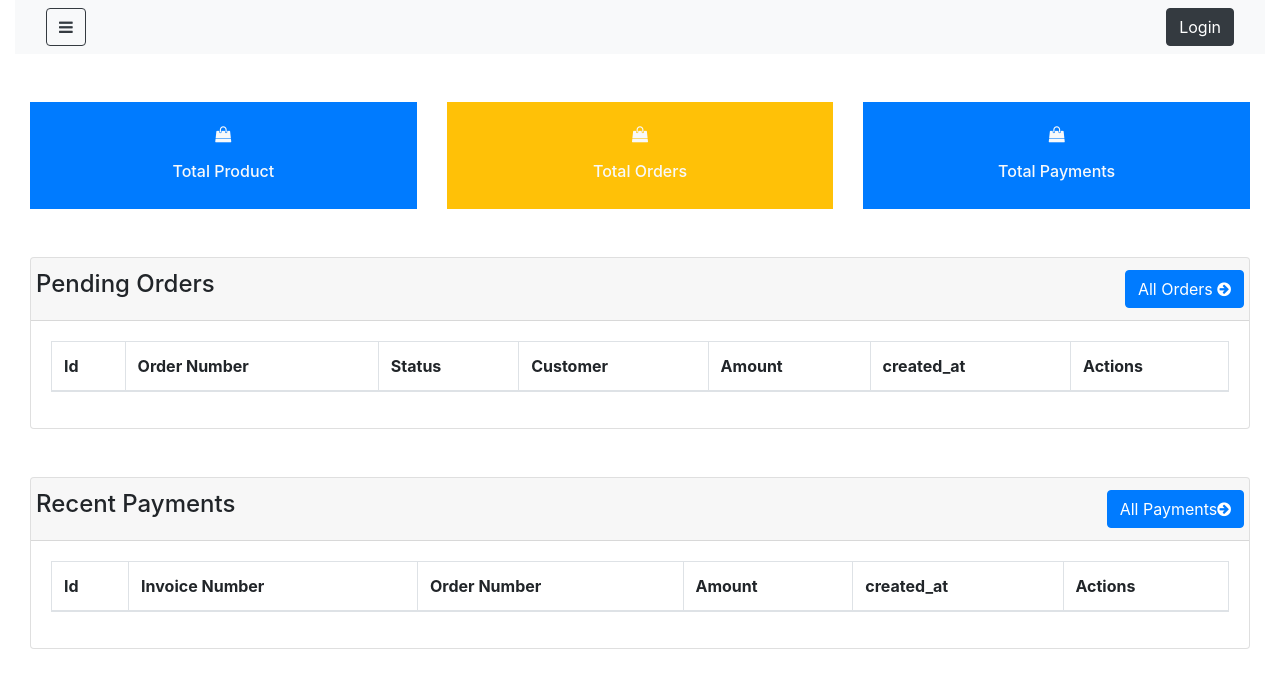
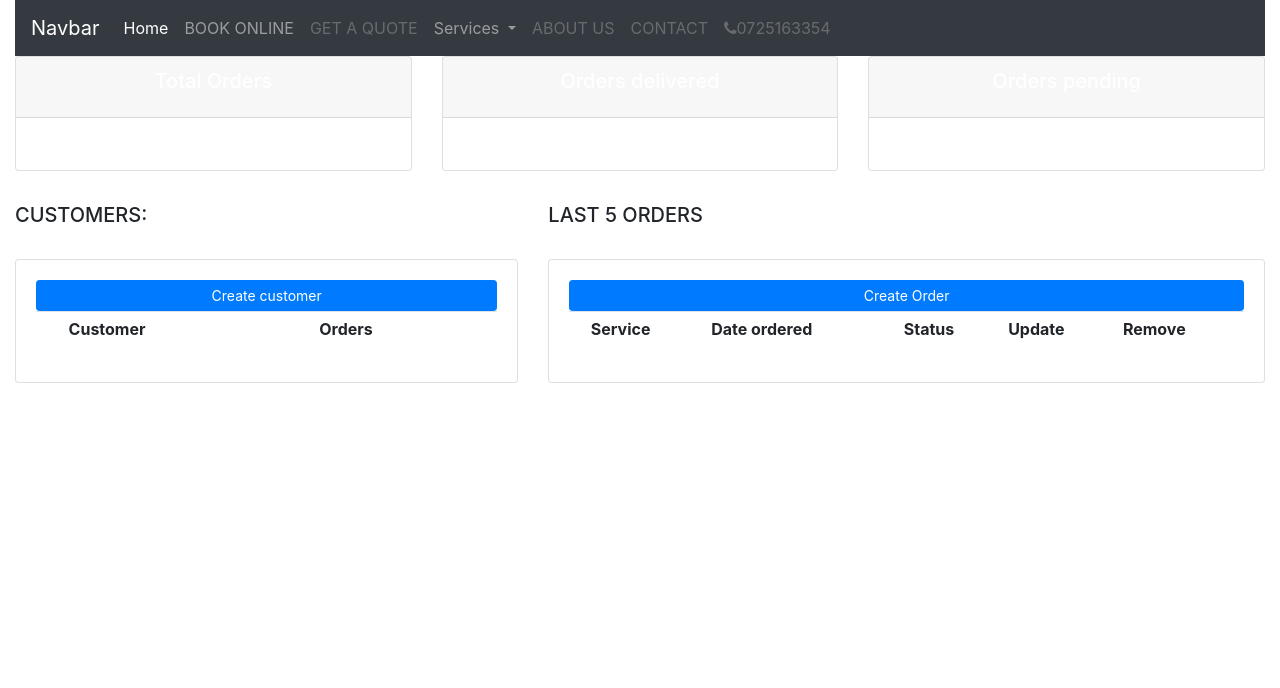
Before and after one commit to lindanyonje/rom_cleaning_services, a Django app: page /dashboard/ in a window 1280 px wide. Shown: the top 688 px of the page. Run offline with Django 3.2, Linux system fonts and the light colour scheme; lists and menus that the app fills with data are empty; some libraries are stand-ins or nearby versions.

Commit message:
dashboard

```diff
--- a/ROM/templates/ROM/admin/dashboard.html
+++ b/ROM/templates/ROM/admin/dashboard.html
@@ -4,191 +4,46 @@
 
 {% block content %}
 
-<div class="container-fluid">
-
-    <div class="row justify-content-center my-5">
-
-        <div class="col-lg-4 col-md-4 col-md-12">
-
-            <div clas="card bg-secondary">
-
-                <div class="card-body bg-primary text-light text-center">
-
-                    <P><i class="fa fa-shopping-bag"></i></P>
-                    <h6>Total Product</h6>
-                    <h5>{{product_count}}</h5>
-                </div>
-
-            </div>
-
-        </div>
-
-        <div class="col-lg-4 col-md-4 col-md-12">
-
-            <div clas="card bg-secondary">
-
-                <div class="card-body bg-warning text-light text-center">
-
-                    <P><i class="fa fa-shopping-bag"></i></P>
-                    <h6>Total Orders</h6>
-                    <h5>{{order_count}}</h5>
-                </div>
-
-            </div>
-
-        </div>
-
-        <div class="col-lg-4 col-md-4 col-md-12">
-
-            <div clas="card bg-dark">
-
-                <div class="card-body bg-primary text-light text-center">
-
-                    <P><i class="fa fa-shopping-bag"></i></P>
-                    <h6>Total Payments</h6>
-                    <h5>{{payment_count}}</h5>
-                </div>
-
-            </div>
-
-        </div>
+{% include 'ROM/admin/status.html' %}
 
 
 
-
-
-
+<div class = "row mt-3 " id="body">
+    <div class= "col-md-5">
+        <h5>CUSTOMERS:</h5>
+        <br>
+        <div class= "card card-body">
+            <a class= "btn btn-primary btn-sm btn-block" href="">Create customer</a>
+            <table class= "table table-sm">
+                <tr>
+                    <th></th>
+                    <th>Customer</th>
+                    <th>Orders</th>
+                </tr>
+            </table>
+        </div>
 
     </div>
 
-    <!--pending orders section-->
+    <div class= "col-md-7">
+        <h5>LAST 5 ORDERS</h5>
+        <br>
+        <div class= "card card-body">
+            <a class= "btn btn-primary btn-sm btn-block" href="">Create Order</a>
+            <table class= "table table-sm">
+                <tr>
+                    <th></th>
+                    <th>Service</th>
+                    <th>Date ordered</th>
+                    <th>Status</th>
+                    <th>Update</th>
+                    <th>Remove</th>
+                </tr>
+            </table>
+        </div>
 
-    <div class="row justify-content-center">
-
-        <div class="col-lg-12 col-md-12 col-sm-12">
-
-            <div class="card">
-
-                <div class="card-header">
-                    <div class="row">
-                        <h4>Pending Orders</h4>
-                        <a href="" class="btn btn-primary ml-auto">
-                            All Orders <i class="fa fa-arrow-circle-right"></i>
-                        </a>
-                    </div>
-                </div>
-                <!--card header ends-->
-
-                <!--card body starts-->
-
-                <div class="card-body">
-
-                    <table class="table table-hover table-bordered table-striped">
-                        <thead>
-                            <tr>
-                                <th>Id</th>
-                                <th>Order Number</th>
-                                <th>Status</th>
-                                <th>Customer</th>
-                                <th>Amount</th>
-                                <th>created_at</th>
-                                <th>Actions</th>
-                            </tr>
-                        </thead>
-
-                        <tbody>
-                            {% for order in pending_orders %}
-                            <tr>
-                                <td>{{order.id}}</td>
-                                <td>{{order.order_number}}</td>
-                                <td>{{order.status}}</td>
-                                <td>{{order.customer_id}}</td>
-                                <td>{{order.total}}</td>
-                                <td>{{order.created_at}}</td>
-                                <td>
-                                    <a href="#" class="btn btn-dark btn-sm">
-                                        <i class="fa fa-eye"></i>
-                                    </a>
-
-                                </td>
-
-                            </tr>
-                            {% endfor %}
-                        </tbody>
-                    </table>
-
-                </div>
-
-                <!--card body ends-->
-
-            </div>
-        </div>
     </div>
-
-    <!--recent payments-->
-    <div class="row justify-content-center my-5">
-
-        <div class="col-lg-12 col-md-12 col-sm-12">
-
-            <div class="card">
-
-                <div class="card-header">
-                    <div class="row">
-                        <h4>Recent Payments</h4>
-                        <a href="" class="btn btn-primary ml-auto">
-                            All Payments<i class="fa fa-arrow-circle-right"></i>
-                        </a>
-                    </div>
-                </div>
-                <!--card header ends-->
-
-                <!--card body starts-->
-
-                <div class="card-body">
-
-                    <table class="table table-hover table-bordered table-striped">
-                        <thead>
-                            <tr>
-                                <th>Id</th>
-                                <th>Invoice Number</th>
-                                <th>Order Number</th>
-                                <th>Amount</th>
-                                <th>created_at</th>
-                                <th>Actions</th>
-                            </tr>
-                        </thead>
-
-                        <tbody>
-                            {% for payment in payments %}
-                            <tr>
-                                <td>{{payment.id}}</td>
-                                <td>{{payment.invoice_number}}</td>
-                                <td>{{payment.order_id}}</td>
-                                <td>{{payment.amount}}</td>
-                                <td>{{payment.created_at}}</td>
-                                <td>
-                                    <a href="#" class="btn btn-dark btn-sm">
-                                        <i class="fa fa-edit"></i>
-                                    </a>
-                                    <a href="#" class="btn btn-danger btn-sm">
-                                        <i class="fa fa-trash"></i>
-                                    </a>
-                                </td>
-
-                            </tr>
-                            {% endfor %}
-                        </tbody>
-                    </table>
-
-                </div>
-
-                <!--card body ends-->
-
-            </div>
-        </div>
-    </div>
+</div>
 
 
-</div>
-
 {% endblock %}
--- a/ROM/templates/ROM/admin/layouts/admin_nav.html
+++ b/ROM/templates/ROM/admin/layouts/admin_nav.html
@@ -1,30 +1,43 @@
-<nav class="navbar navbar-expand-lg navbar-light bg-light">
+<nav class="navbar navbar-expand-lg navbar-dark bg-dark">
+    <a class="navbar-brand" href="#">Navbar</a>
+    <button class="navbar-toggler" type="button" data-toggle="collapse" data-target="#navbarSupportedContent" aria-controls="navbarSupportedContent" aria-expanded="false" aria-label="Toggle navigation">
+      <span class="navbar-toggler-icon"></span>
+    </button>
 
-    <div class="container-fluid">
+    <div class="collapse navbar-collapse" id="navbarSupportedContent">
+      <ul class="navbar-nav mr-auto">
+        <li class="nav-item active">
+          <a class="nav-link" href="#">Home <span class="sr-only">(current)</span></a>
+        </li>
+        <li class="nav-item">
+          <a class="nav-link" href="#">BOOK ONLINE</a>
+        </li>
+        <li class="nav-item">
+            <a class="nav-link disabled" href="#">GET A QUOTE</a>
+          </li>
+        <li class="nav-item dropdown">
+          <a class="nav-link dropdown-toggle" href="#" id="navbarDropdown" role="button" data-toggle="dropdown" aria-haspopup="true" aria-expanded="false">
+            Services
+          </a>
+          <div class="dropdown-menu" aria-labelledby="navbarDropdown">
+            <a class="dropdown-item" href="#">Regular</a>
+            <a class="dropdown-item" href="#">Commercial Services</a>
+            <a class="dropdown-item" href="#">Personalized Services</a>
+            <div class="dropdown-divider"></div>
+            <a class="dropdown-item" href="#">Gift Cards</a>
+          </div>
+        </li>
+        <li class="nav-item">
+          <a class="nav-link disabled" href="#">ABOUT US</a>
+        </li>
+        <li class="nav-item">
+            <a class="nav-link disabled" href="#">CONTACT </a>
+        </li>
+        <li class="nav-item">
+            <a class="nav-link disabled" href="#"><i class="fa fa-phone" aria-hidden="true"></i>0725163354</a>
+        </li>
 
-        <button type="button" id="sidebarCollapse" class="btn btn-outline-dark">
-            <i class="fa fa-bars"></i>
-
-        </button>
-
-        <div class="collapse navbar-collapse" id="navbarNav">
-
-            <ul class="navbar-nav ml-auto">
-
-                {% if user.is_authenticated %}
-
-                    <li class="nav-item"><span class="btn btn-outline-dark border-0 mx-2"> Welcome {{ user.get_username }}</span></li>
-                    <li><a class="btn btn-dark" href="{% url 'logout' %}?next={{request.path}}">Logout</a></li>
-
-                {% else %}
-
-                    <li class="nav-item"><a class="btn btn-dark" href="{% url 'login' %}?next={{request.path}}">Login</a></li>
-
-                {% endif %}
-            </ul>
-
-        </div>
+      </ul>
 
     </div>
-
-</nav>
+  </nav>
--- /dev/null
+++ b/ROM/templates/ROM/admin/status.html
@@ -0,0 +1,44 @@
+{% load widget_tweaks %}
+
+{% block content %}
+
+<div class= "row">
+    <div class= "col-md-4">
+        <div class= "card text-center text-white mb-3" id="total-orders">
+            <div class= "card-header">
+                <h5 class="card-title">Total Orders</h5>
+            </div>
+            <div class= "card-body">
+                <h5 class="card-title"></h5>
+            </div>
+        </div>
+    </div>
+
+    <div class= "col-md-4">
+        <div class= "card text-center text-white mb-3" id="orders-delivered">
+            <div class= "card-header">
+                <h5 class="card-title">Orders delivered</h5>
+            </div>
+            <div class= "card-body">
+                <h5 class="card-title"></h5>
+            </div>
+        </div>
+    </div>
+
+    <div class= "col-md-4">
+        <div class= "card text-center text-white mb-3" id="orders-pending">
+            <div class= "card-header">
+                <h5 class="card-title">Orders pending</h5>
+            </div>
+            <div class= "card-body">
+                <h5 class="card-title"></h5>
+            </div>
+        </div>
+    </div>
+</div>
+
+
+
+
+
+{% endblock %}
--- a/rom_cleaning_services/settings.py
+++ b/rom_cleaning_services/settings.py
@@ -43,6 +43,7 @@ INSTALLED_APPS = [
     'django.contrib.messages',
     'django.contrib.staticfiles',
     'ROM.apps.RomConfig', #Registering your app
+    'widget_tweaks',
 
 ]
 
```
Also changed, not shown: ROM/static/css/style.css (added, +18 -0 lines), ROM/templates/ROM/admin/customer.html (added, +87 -0 lines).
